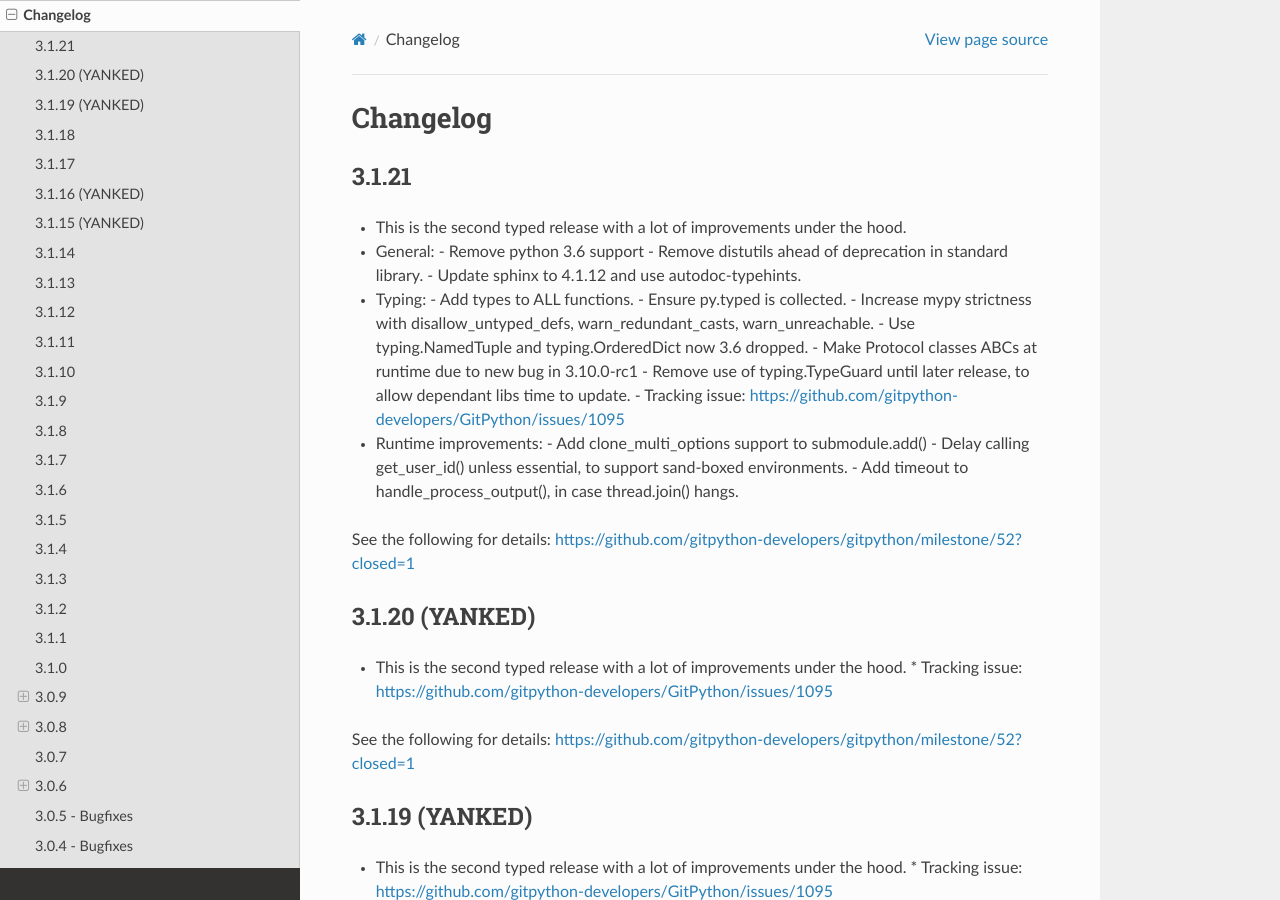
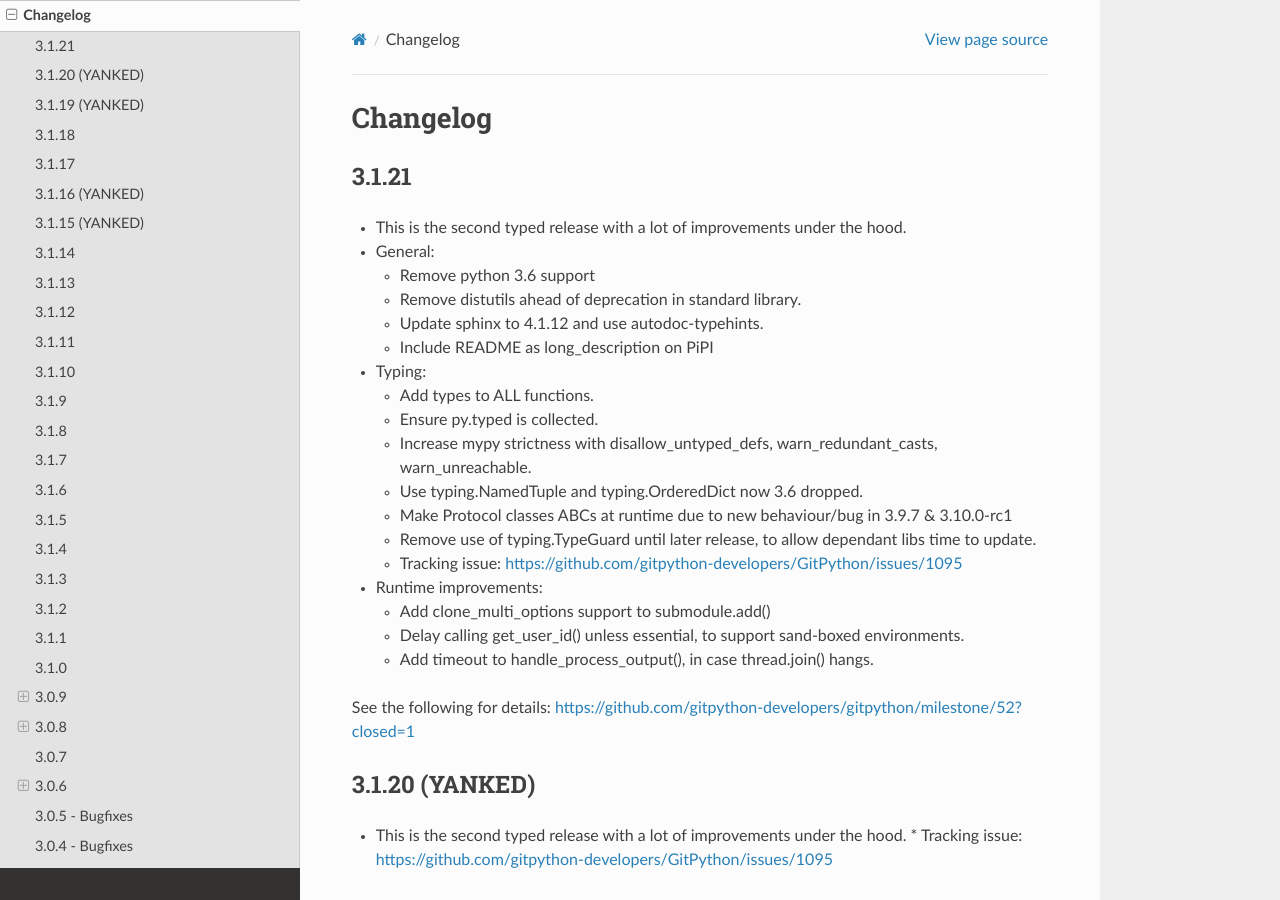
Before and after one commit to gitpython-developers/GitPython, a Sphinx documentation site: the page built from doc/source/changes.rst, in a window 1280 px wide and 900 px high. Built offline with Sphinx 7.4.7 and the Read the Docs theme 2.0.0, drawn with Linux system fonts in a browser that asks for light colours.

Commit message:
Update changes.rst
Update changes for 3.1.21

```diff
--- a/doc/source/changes.rst
+++ b/doc/source/changes.rst
@@ -8,22 +8,37 @@
 * This is the second typed release with a lot of improvements under the hood.
 
 * General:
+
   - Remove python 3.6 support
+
   - Remove distutils ahead of deprecation in standard library.
+
   - Update sphinx to 4.1.12 and use autodoc-typehints.
 
+  - Include README as long_description on PiPI
+
 * Typing:
+
   - Add types to ALL functions.
+
   - Ensure py.typed is collected.
+
   - Increase mypy strictness with disallow_untyped_defs, warn_redundant_casts, warn_unreachable.
+
   - Use typing.NamedTuple and typing.OrderedDict now 3.6 dropped.
-  - Make Protocol classes ABCs at runtime due to new bug in 3.10.0-rc1
+
+  - Make Protocol classes ABCs at runtime due to new behaviour/bug in 3.9.7 & 3.10.0-rc1
+
   - Remove use of typing.TypeGuard until later release, to allow dependant libs time to update.
+
   - Tracking issue: https://github.com/gitpython-developers/GitPython/issues/1095
 
 * Runtime improvements:
+
   - Add clone_multi_options support to submodule.add()
+
   - Delay calling get_user_id() unless essential, to support sand-boxed environments.
+
   - Add timeout to handle_process_output(), in case thread.join() hangs.
 
 See the following for details:
```
